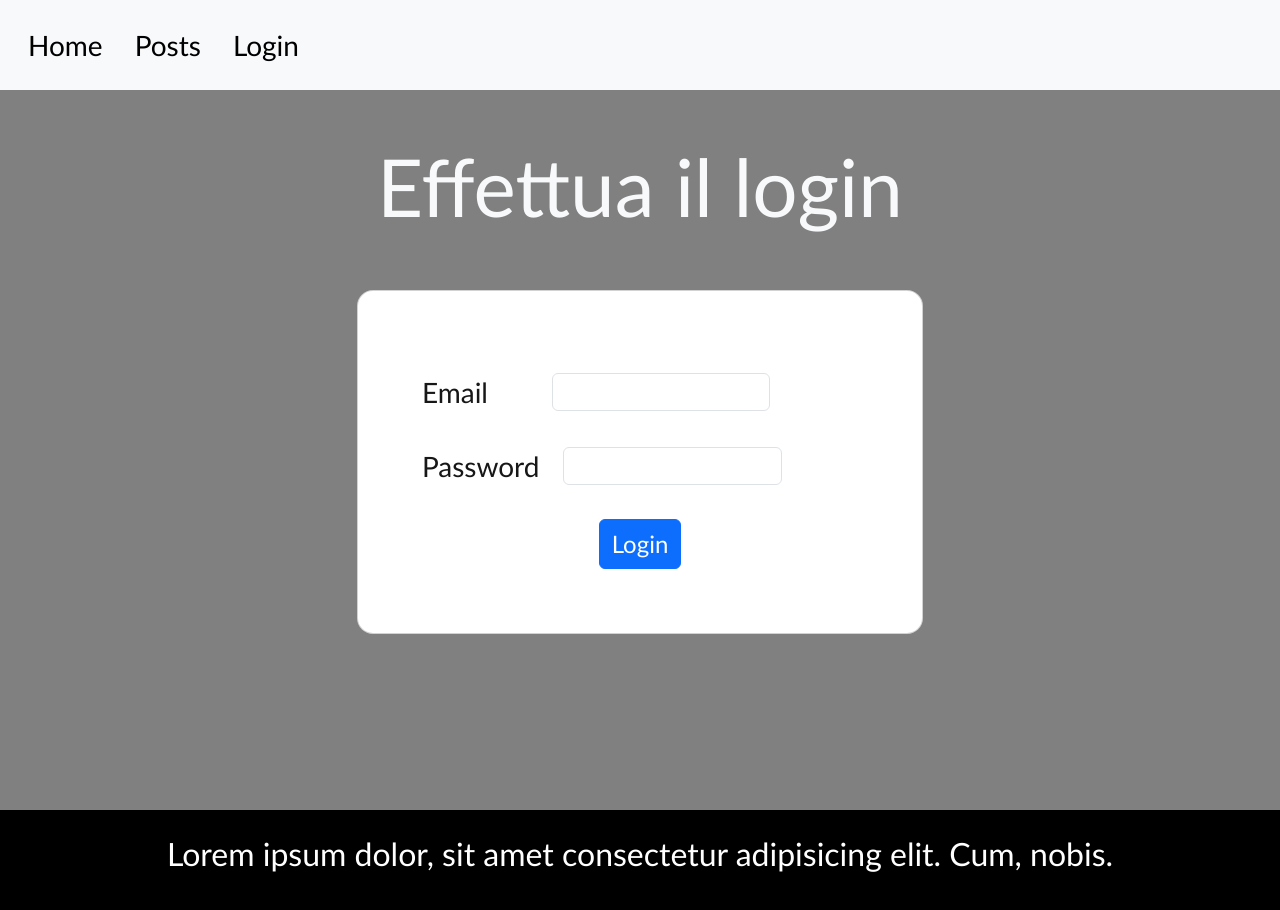
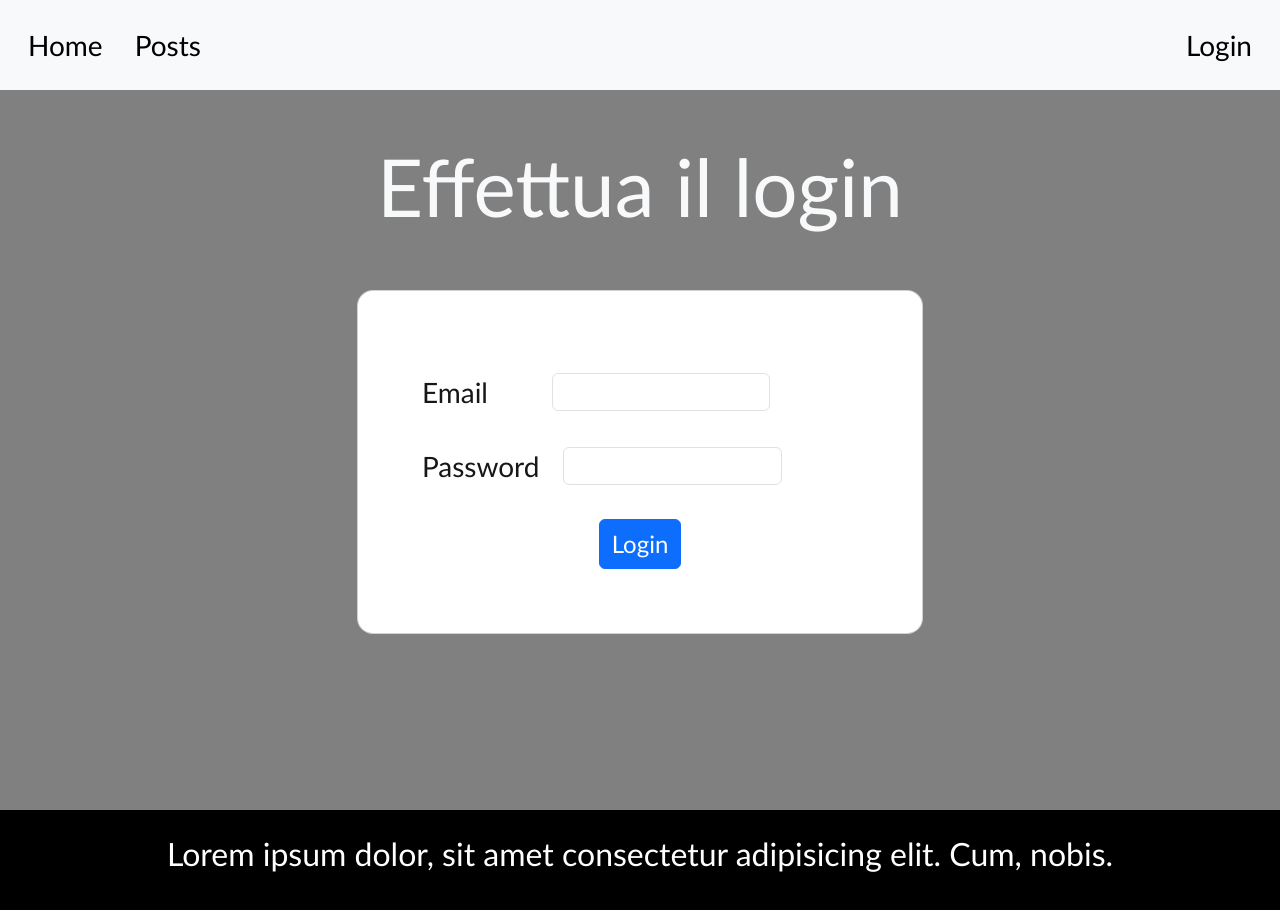
Before and after one commit to Finnedorn/react-context-auth, a React (Vite) app: page /login in a window 1280 px wide. Shown: the top 910 px of the page. Built offline with nearby package versions, Linux system fonts and the light colour scheme; no server answers.

Commit message:
minor fixes to login redirection

```diff
--- a/src/App.jsx
+++ b/src/App.jsx
@@ -8,6 +8,7 @@ import { AuthProvider } from "./contexts/AuthContext";
 import LogChecker from "./middlewares/logChecker";
 // importo la pagina di login
 import Login from "./pages/Login/Login";
+import { Outlet } from "react-router-dom";
 
 // import le rotte alle varie pagine
 import Home from "./pages/Home/Home";
@@ -27,15 +28,14 @@ function App() {
 
               {/* Estensione del layout "nav + footer" a tutte le pagine */}
               <Route path="/" element={<Layout />}>
-
                 {/* Rotte pubbliche */}
                 <Route path="*" element={<NotFound />} />
                 <Route index element={<Home />} />
                 <Route path="login" element={<Login />} />
+              </Route>
 
               {/* Rotte protette dal middleware di autenticazione */}
-                <Route element={<LogChecker />}>
-
+              <Route path="/" element={<LogChecker><Layout /></LogChecker>}>
                <Route path="posts">
                 <Route index element={<PostIndex />} />
                 <Route path=":id">
@@ -45,9 +45,6 @@ function App() {
               </Route>
 
               </Route>
-
-              </Route>
-
             </Routes>
           </AuthProvider>
         </PostProvider>
--- a/src/assets/components/Card/CardComponent.jsx
+++ b/src/assets/components/Card/CardComponent.jsx
@@ -64,7 +64,7 @@ const CardComponent = ({
               </div>
               <div className="ps-5 pb-2">
                 <Link to={`/posts/${slug}`} state={{post}}>
-                    <button className="btn btn-success me-2">
+                    <button className="btn btn-success me-2 fw-bold fs-5">
                       Leggi
                     </button>
                 </Link>
--- a/src/assets/components/Navbar.jsx
+++ b/src/assets/components/Navbar.jsx
@@ -22,8 +22,9 @@ function Navbar() {
     <>
       <nav className="navbar navbar-expand-lg bg-body-tertiary">
         <div className="container-fluid">
-            <div className="collapse navbar-collapse" id="navbarSupportedContent">
-                <ul className="navbar-nav me-auto mb-2 mb-lg-0">
+            <div className=" w-100">
+                <ul className="navbar-nav me-auto mb-2 mb-lg-0 d-flex justify-content-between">
+                    <div className=" d-flex">
                         {navPages.map((page, index) => (
                             <li key={index} className="nav-item fs-3 p-2">
                                 {/* il componente NavLink è simile al componente Link,
@@ -34,6 +35,8 @@ function Navbar() {
                                 </NavLink>
                             </li>
                         ))}
+                    </div>
+                    <div>
                         {/* se isLogged è false l'utente vedrà un linkbutton per la login page */}
                         {!isLogged &&
                             <li className=" nav-item fs-3 p-2">
@@ -50,6 +53,7 @@ function Navbar() {
                                 </span>
                             </li>
                         }
+                    </div>
                 </ul>
             </div>
         </div>
--- a/src/contexts/AuthContext.jsx
+++ b/src/contexts/AuthContext.jsx
@@ -17,9 +17,8 @@ const AuthProvider = ({children}) => {
 
     // appena effettuato il login redireziono su home
     // oppure sulla pagina a cui voleva accedere l'utente al momento della dovuta richiesta di login
-    const logIn = (payload, redirect) => {
+    const logIn = (redirect) => {
         setIsLogged(true);
-        console.log(navigate);
         navigate(redirect || "/");
     }
 
--- a/src/pages/Login/Login.jsx
+++ b/src/pages/Login/Login.jsx
@@ -1,18 +1,28 @@
 // importo l'hook di autenticazione
 import { useAuth } from "../../contexts/AuthContext";
+import { useLocation } from "react-router-dom";
 
 // creo la pagina di login dell'utente
 const Login = () => {
     // estrapolo la funzione logIn
     const { logIn } = useAuth();
 
+    // attivo uselocation così da tenere memoria della pagina
+    // che l'utente voleva visitare prima del redirect forzato
+    const location = useLocation();
+
     // al submit del form
     // prendo l'evento ed effettuo un prevent default
     // attivo la funzione di login che cambia il valore di isLogged
     // peremttendo all'utente di bypassare il middleware
     const handleLogin = (e) => {
+        // prevento il refresh della pagina
         e.preventDefault();
-        logIn();
+        // una volta verificato lo stato di isLogged
+        // effettuo un redirect sulla pagina che l'utente voleva raggiungere
+        // prima di essere stato redirezionato al login
+        const redirect = location.state?.from?.pathname || "/";
+        logIn(redirect);
     }
 
 
--- a/src/pages/Posts/postIndex.jsx
+++ b/src/pages/Posts/postIndex.jsx
@@ -8,6 +8,7 @@ const PostIndex = () => {
 
   // con destructuring estrapolo i valori di posts dalla funzione di use
   const {posts} = usePosts();
+  console.log("renderizzo");
 
   return (
     <>
```
Also changed, not shown: src/middlewares/logChecker.jsx (+6 -1 lines). Lines whose indentation alone changed are shown as unchanged.
